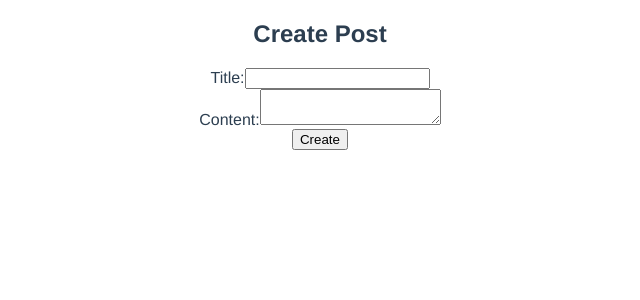
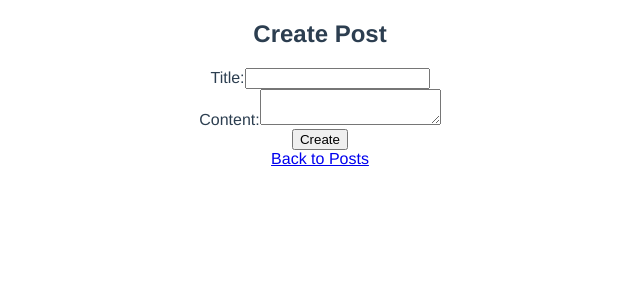
Before and after one commit to kannna5296/myblog-front, a Vue app: page /post/create in a window 1280 px wide. Shown: the top 300 px of the page, without its empty margins (320-960 px from the left). Built offline with nearby package versions, Linux system fonts and the light colour scheme.

Commit message:
ボタン追加

```diff
--- a/src/components/CreatePost.vue
+++ b/src/components/CreatePost.vue
@@ -12,6 +12,7 @@
       </div>
       <button type="submit">Create</button>
     </form>
+    <router-link to="/post">Back to Posts</router-link>
   </div>
 </template>
 
--- a/src/components/PostList.vue
+++ b/src/components/PostList.vue
@@ -36,5 +36,6 @@ fetchPosts();
         <router-link :to="`/post/${post.postId}`">{{ post.title }}</router-link>
       </li>
     </ul>
+    <router-link to="/post/create">投稿する</router-link>
   </div>
 </template>
```
